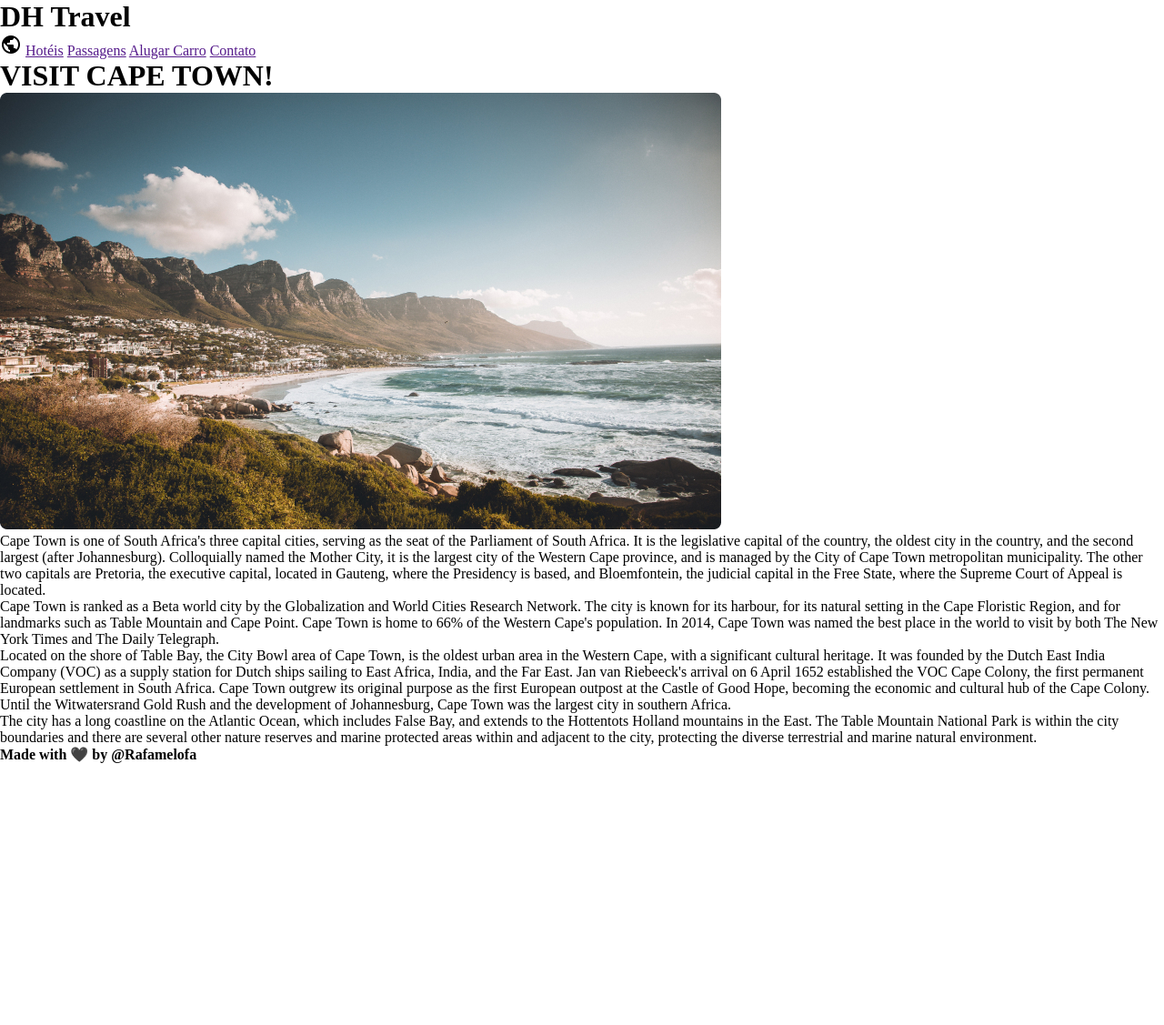
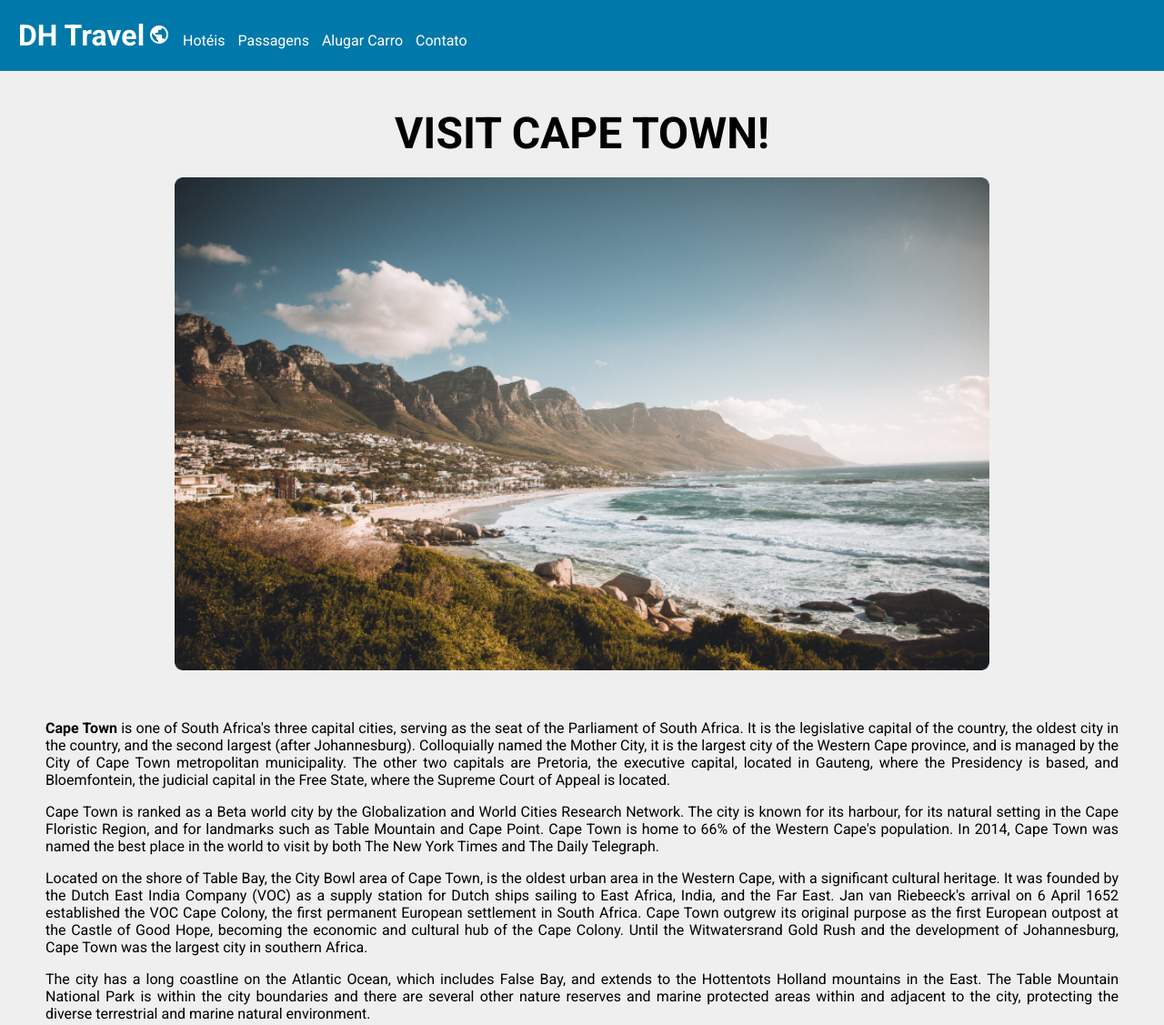
Before and after one commit to Rafaelamelof/DH-Travel, a plain HTML site: page index.html in a window 1280 px wide. Shown: the top 1127 px of the page at 91% size. Before the commit the page ends 839 px from the top, so only its background shows below. Drawn offline with nearby package versions, Linux system fonts and the light colour scheme.

Commit message:
css e html prontos

```diff
--- a/assets/css.css/style.css
+++ b/assets/css.css/style.css
@@ -3,3 +3,81 @@
     padding:0;
     box-sizing: border-box;
 }
+
+body{
+    background-color: #efefef;
+    font-family: 'Roboto', sans-serif;
+}
+
+.container{
+    max-width:1280px;
+    width: 100%;
+    margin: 0
+}
+
+a{
+    text-decoration: none;
+}
+
+header{
+    background-color: #0078AA;
+    color: white;
+    width: 100%;
+    padding: 20px;
+}
+
+header a{
+    color: white;
+
+}
+header h1, header ul, header ul li{
+    display: inline;
+
+}
+
+header ul li a{
+    margin-left:10px;
+
+}
+
+.banner{
+    width:100%;
+    text-align: center;
+}
+
+.banner h1{
+    font-size: 48px;
+    text-align: center;
+    margin-top: 40px;
+    margin-bottom: 20px;
+}
+
+.banner img{
+    width:70%;
+    border-radius:8px;
+}
+
+.description{
+    width:100%;
+    margin-top:50px;
+
+}
+
+.description p{
+    line-height: 19px;
+    text-align:justify;
+    padding: 0 50px;
+    margin-top: 1rem;
+}
+
+footer{
+    background-color:#3Ab4f2;
+    width: 100%;
+    text-align: center;
+    padding: 20px;
+    font-weight: bold;
+}
+
+.container.footer{
+    margin-top:50px;
+}
--- a/index.html
+++ b/index.html
@@ -4,32 +4,43 @@
     <meta charset="UTF-8">
     <meta http-equiv="X-UA-Compatible" content="IE=edge">
     <meta name="viewport" content="width=device-width, initial-scale=1.0">
+    <!-- Adicionando a fotne -->
+    <link rel="preconnect" href="https://fonts.googleapis.com">
+<link rel="preconnect" href="https://fonts.gstatic.com" crossorigin>
+<link href="https://fonts.googleapis.com/css2?family=Inter:wght@400;700&family=Roboto:wght@400;700&display=swap" rel="stylesheet">
     <!-- Adicionando o ícone do globo -->
     <link rel="stylesheet" href="./assets/css.css/style.css">
     <link rel="stylesheet" href="https://fonts.googleapis.com/css2?family=Material+Symbols+Outlined:opsz,wght,FILL,GRAD@20..48,100..700,0..1,-50..200" />
     <title>Document</title>
 </head>
 <body>
-    <header>
+    <header class="container">
         <h1>DH Travel</h1>
-        <span class="material-symbols-outlined">
+        <span class="material-symbols-outlined logo">
             public
         </span>
-        <a href="">Hotéis</a>
-        <a href="">Passagens</a>
-        <a href="">Alugar Carro</a>
-        <a href="">Contato</a>
+        <ul>
+        <li><a href="">Hotéis</a></li>
+        <li><a href="">Passagens</a></li>
+        <li><a href="">Alugar Carro</a></li>
+        <li><a href="">Contato</a></li>
+        </ul>
 
     </header>
-    <main>
+    <main class="container">
+        <section class="banner">
             <h1 class="titulo">VISIT CAPE TOWN!</h1>
             <img src="./assets/img/camps-bay-cpt 1.jpg" alt="">
-        <p>Cape Town is one of South Africa's three capital cities, serving as the seat of the Parliament of South Africa. It is the legislative capital of the country, the oldest city in the country, and the second largest (after Johannesburg). Colloquially named the Mother City, it is the largest city of the Western Cape province, and is managed by the City of Cape Town metropolitan municipality. The other two capitals are Pretoria, the executive capital, located in Gauteng, where the Presidency is based, and Bloemfontein, the judicial capital in the Free State, where the Supreme Court of Appeal is located.</p>
+        </section>
+        <section class="description">
+            <p><strong>Cape Town</strong> is one of South Africa's three capital cities, serving as the seat of the Parliament of South Africa. It is the legislative capital of the country, the oldest city in the country, and the second largest (after Johannesburg). Colloquially named the Mother City, it is the largest city of the Western Cape province, and is managed by the City of Cape Town metropolitan municipality. The other two capitals are Pretoria, the executive capital, located in Gauteng, where the Presidency is based, and Bloemfontein, the judicial capital in the Free State, where the Supreme Court of Appeal is located.</p>
             <p>Cape Town is ranked as a Beta world city by the Globalization and World Cities Research Network. The city is known for its harbour, for its natural setting in the Cape Floristic Region, and for landmarks such as Table Mountain and Cape Point. Cape Town is home to 66% of the Western Cape's population. In 2014, Cape Town was named the best place in the world to visit by both The New York Times and The Daily Telegraph.</p>
             <p>Located on the shore of Table Bay, the City Bowl area of Cape Town, is the oldest urban area in the Western Cape, with a significant cultural heritage. It was founded by the Dutch East India Company (VOC) as a supply station for Dutch ships sailing to East Africa, India, and the Far East. Jan van Riebeeck's arrival on 6 April 1652 established the VOC Cape Colony, the first permanent European settlement in South Africa. Cape Town outgrew its original purpose as the first European outpost at the Castle of Good Hope, becoming the economic and cultural hub of the Cape Colony. Until the Witwatersrand Gold Rush and the development of Johannesburg, Cape Town was the largest city in southern Africa.</p>
             <p>The city has a long coastline on the Atlantic Ocean, which includes False Bay, and extends to the Hottentots Holland mountains in the East. The Table Mountain National Park is within the city boundaries and there are several other nature reserves and marine protected areas within and adjacent to the city, protecting the diverse terrestrial and marine natural environment.</p>
+        </section>
+
     </main>
-    <footer>
+    <footer class="container footer" >
         <h4>Made with 🖤 by @Rafamelofa</h4>
     </footer>
 
```
Lines whose indentation alone changed are shown as unchanged.
